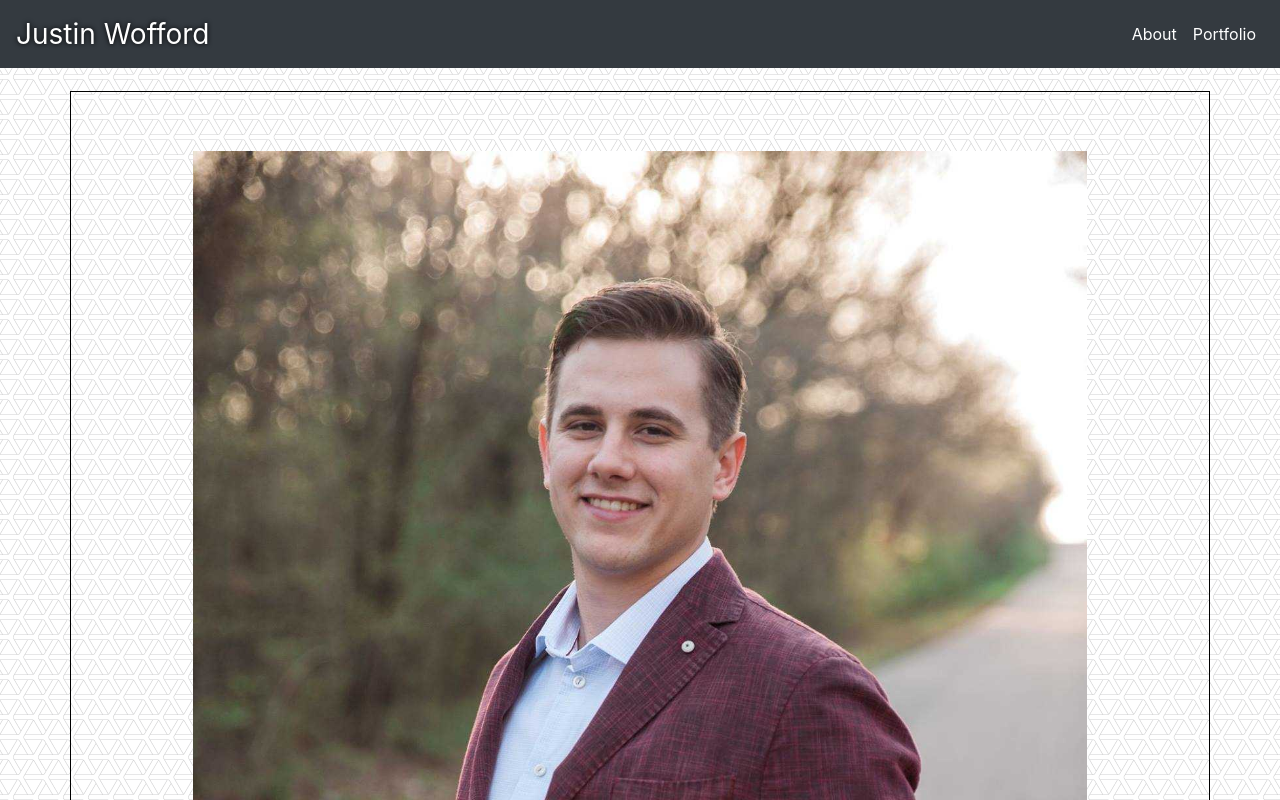
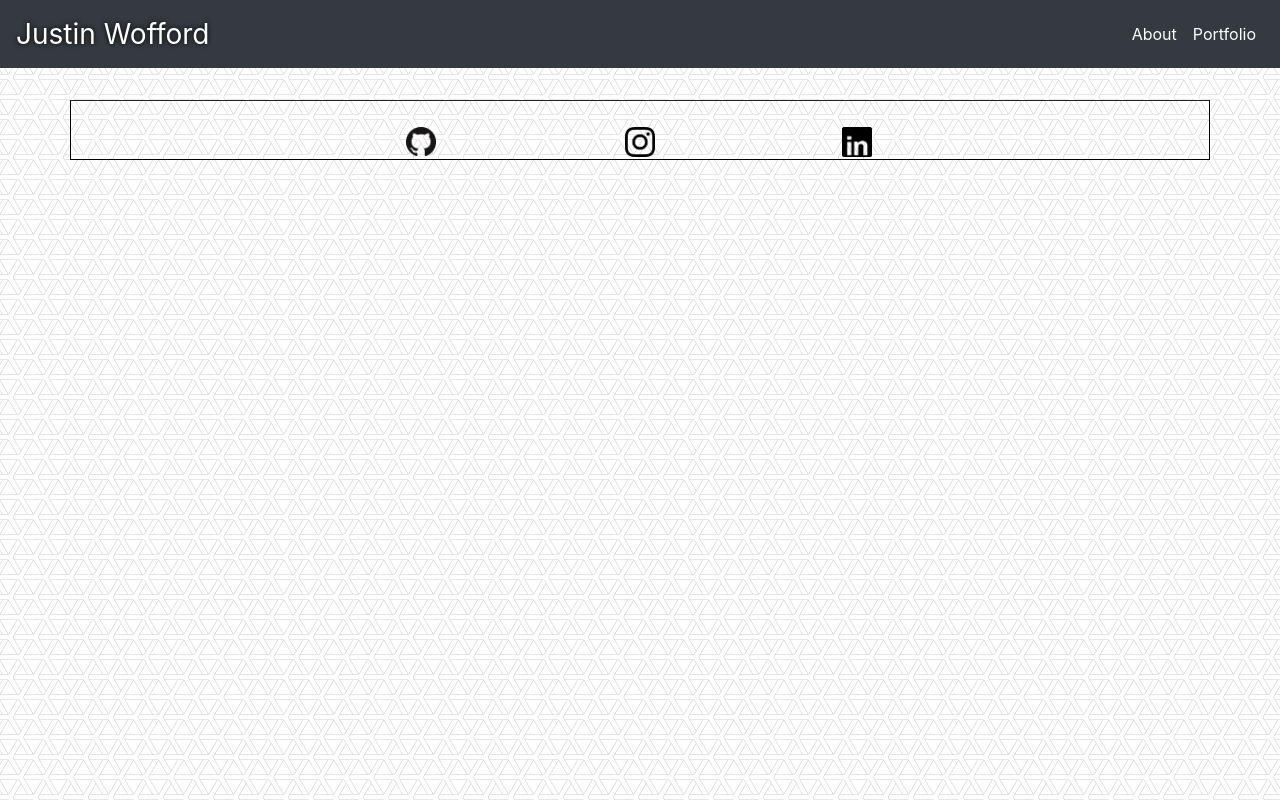
Before and after one commit to JayDub21/React-Portfolio, a React (Create React App) app: page / in a window 1280 px wide. Shown: the top 800 px of the page. Built offline with nearby package versions, Linux system fonts and the light colour scheme.

Commit message:
added gh route

```diff
--- a/src/App.js
+++ b/src/App.js
@@ -15,7 +15,7 @@
         <Navbar />
         <Wrapper>
           <Switch>
-            <Route exact path="/" component={About} />
+            <Route exact path="/React-Portfolio/" component={About} />
             <Route exact path="/portfolio" component={Portfolio} />
             {/* <Route exact path="/contact" component={Contact} />  */}
           </Switch>
```
